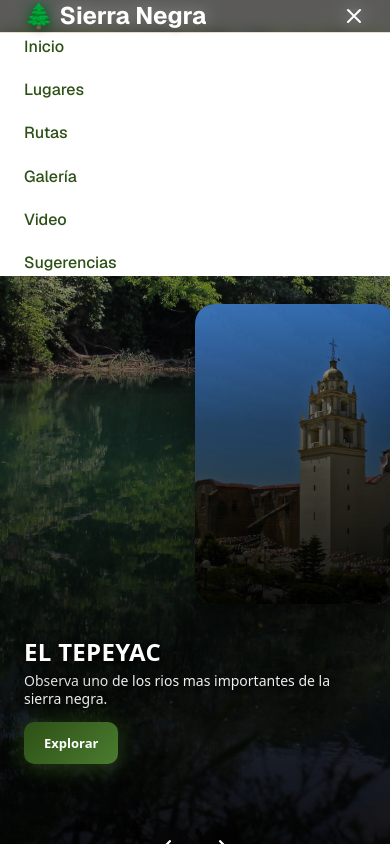
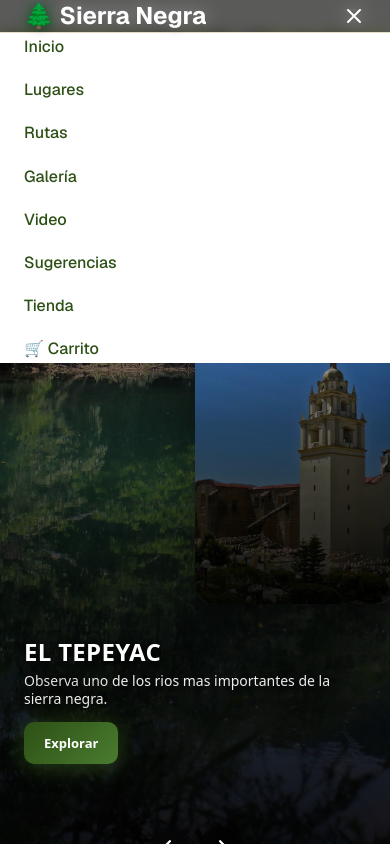
Before and after one commit to mmarlonm/sierra-negra, a Next.js app: page /sierra-negra/ in a window 390 px wide. Both pictures are taken after a click on the button 354 px from the left and 16 px from the top of the page. Shown: the top 844 px of the page. Built offline with nearby package versions, Linux system fonts and the light colour scheme.

Commit message:
feat: Añadir enlaces de Tienda y Carrito en el encabezado

```diff
--- a/components/Header.tsx
+++ b/components/Header.tsx
@@ -133,6 +133,19 @@ export default function Header() {
                 Sugerencias
               </Link>
             </li>
+            <li>
+              <Link href="/products" className="text-[#2D5016] hover:text-[#4A7C2F] transition-colors font-medium block py-2">
+                Tienda
+              </Link>
+            </li>
+            <li>
+              <Link href="/checkout" className="text-[#2D5016] hover:text-[#4A7C2F] transition-colors font-medium block py-2 flex items-center justify-between">
+                <span>🛒 Carrito</span>
+                {cart && cart.count > 0 && (
+                  <span className="ml-2 bg-red-500 text-white text-xs rounded-full px-2">{cart.count}</span>
+                )}
+              </Link>
+            </li>
           </ul>
         </div>
       )}
```
